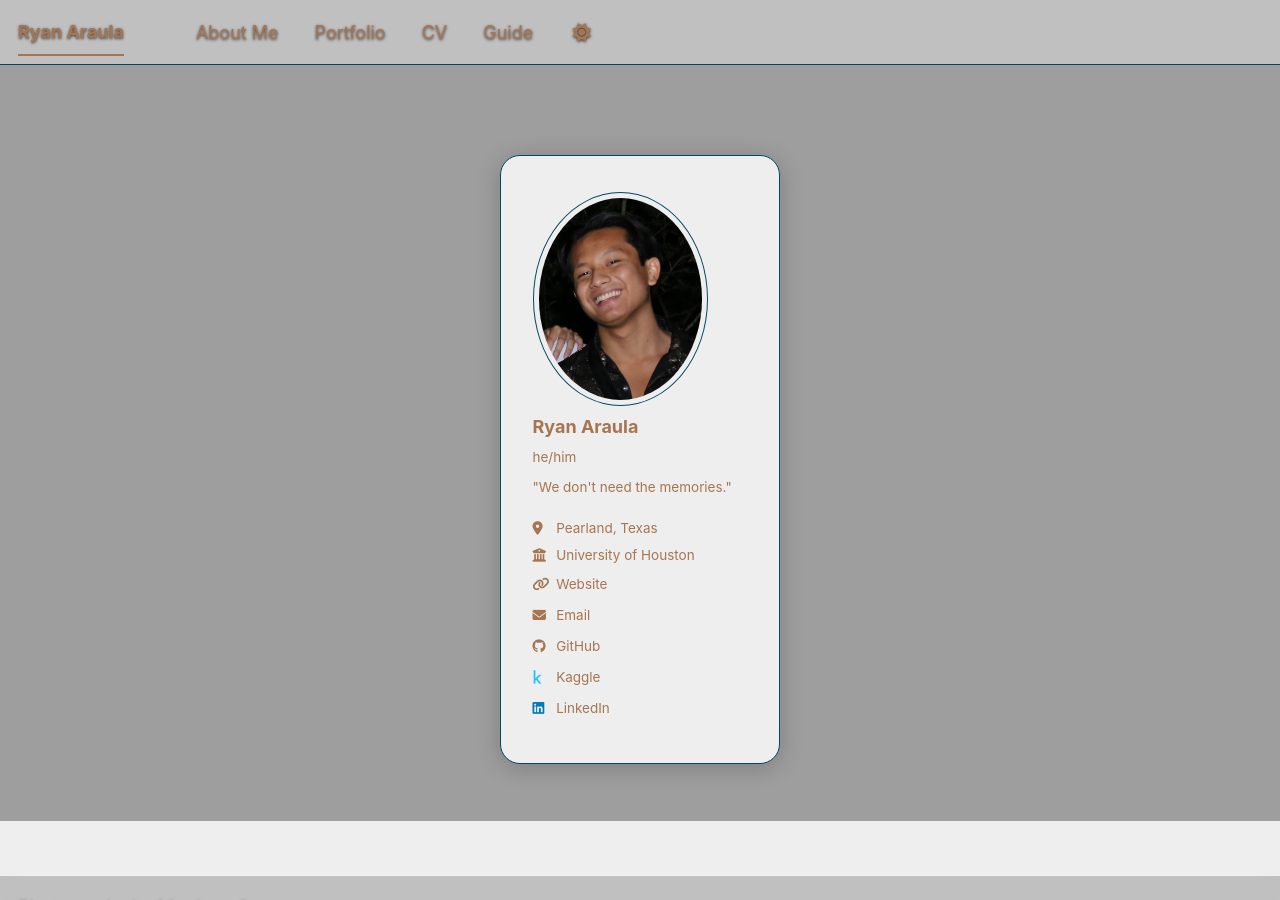
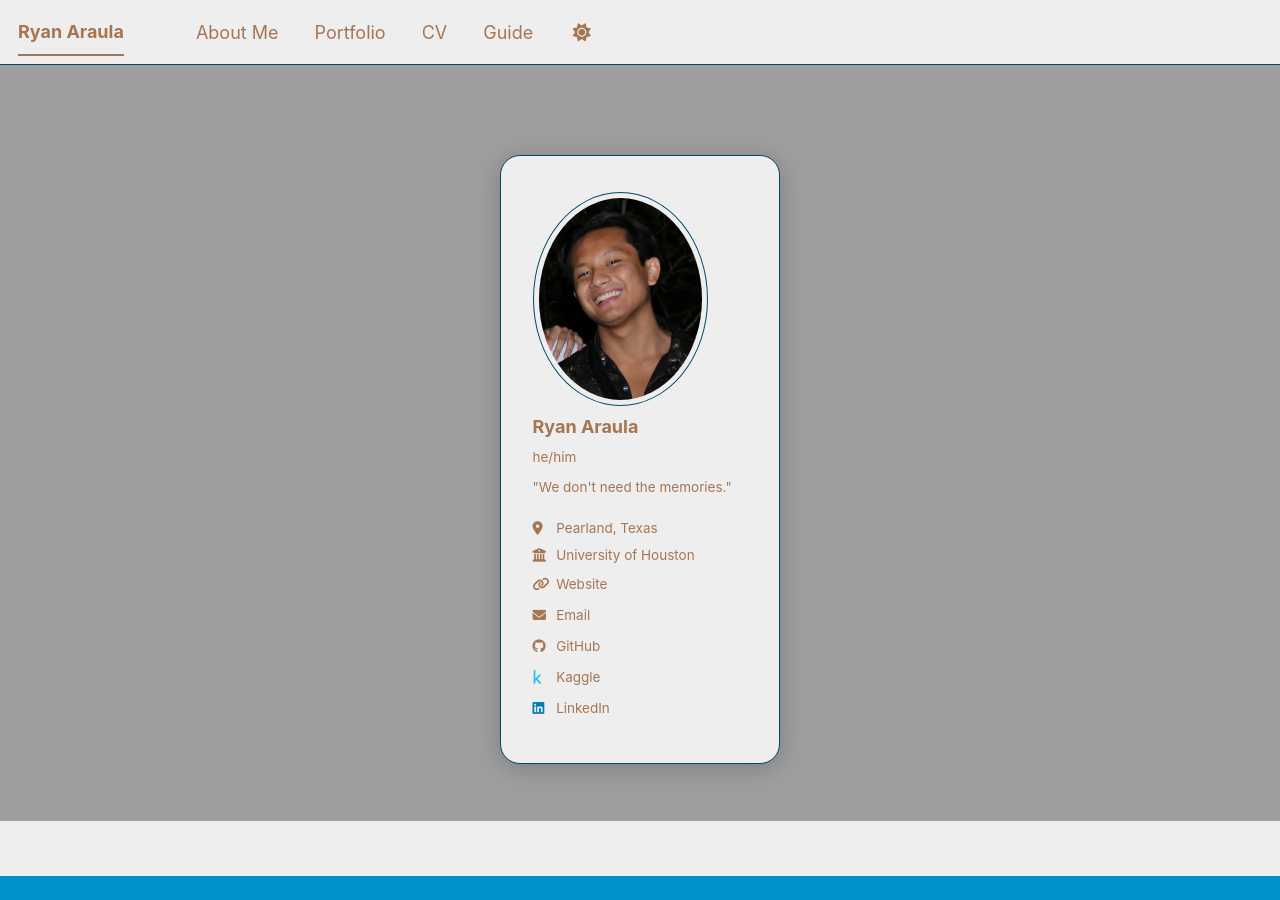
Before and after one commit to rparaula/rparaula.github.io, a Jekyll site: the page built from _pages/home.md, in a window 1280 px wide and 900 px high. Built offline with Jekyll 4.4.1, drawn with Linux system fonts in a browser that asks for light colours; a script bundle is joined from its source files by our own code; library files that are not in the unit come from our copies.

Commit message:
Adding unique home navbar/footbar

```diff
--- a/assets/css/main.scss
+++ b/assets/css/main.scss
@@ -285,11 +285,37 @@ html[data-theme="dark"] .page__footer::before {
 
 /* --- Per-page overrides (mirror the sidebar images exactly) --- */
 
-/* Home */
+/* Home — reverse role: body carries the image, nav/footer revert to static theme colors */
 body.home-bg .masthead,
-body.home-bg .page__footer                               { background-image: url("/images/bg/DayLandscape.jpg"); }
+body.home-bg .page__footer {
+    background-image: none !important;
+    background-color: var(--global-bg-color) !important;
+    background-attachment: unset !important;
+    backdrop-filter: none !important;
+    -webkit-backdrop-filter: none !important;
+}
 html[data-theme="dark"] body.home-bg .masthead,
-html[data-theme="dark"] body.home-bg .page__footer        { background-image: url("/images/bg/NightLandscape.jpg"); }
+html[data-theme="dark"] body.home-bg .page__footer {
+    background-color: var(--global-bg-color) !important;
+}
+body.home-bg .page__footer {
+    background-color: var(--global-footer-bg-color) !important;
+}
+html[data-theme="dark"] body.home-bg .page__footer {
+    background-color: var(--global-footer-bg-color) !important;
+}
+
+/* Suppress the blur overlay on home nav/footer */
+body.home-bg .masthead::before,
+body.home-bg .page__footer::before {
+    display: none !important;
+}
+
+/* No text shadow needed on plain theme-color backgrounds */
+body.home-bg .masthead *,
+body.home-bg .page__footer * {
+    text-shadow: none !important;
+}
 
 /* About Me */
 body.about-bg .masthead,
```
